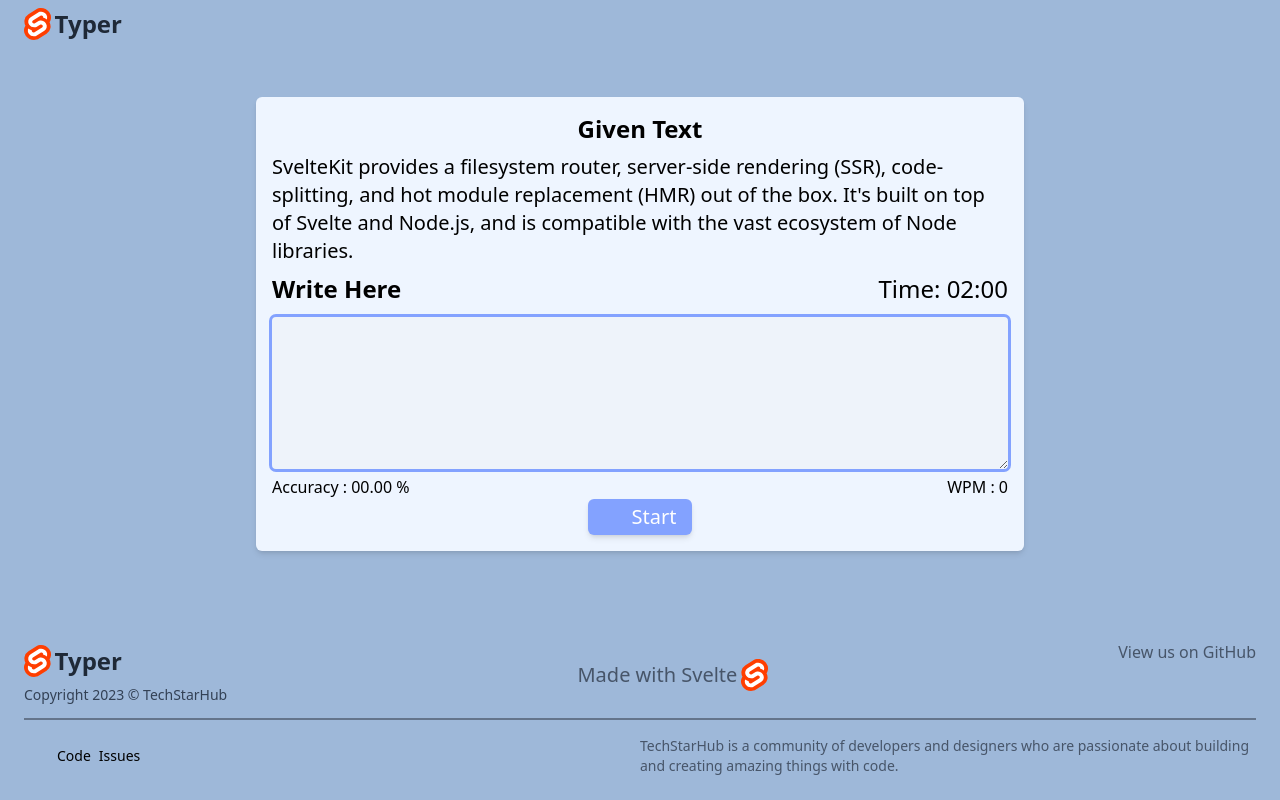
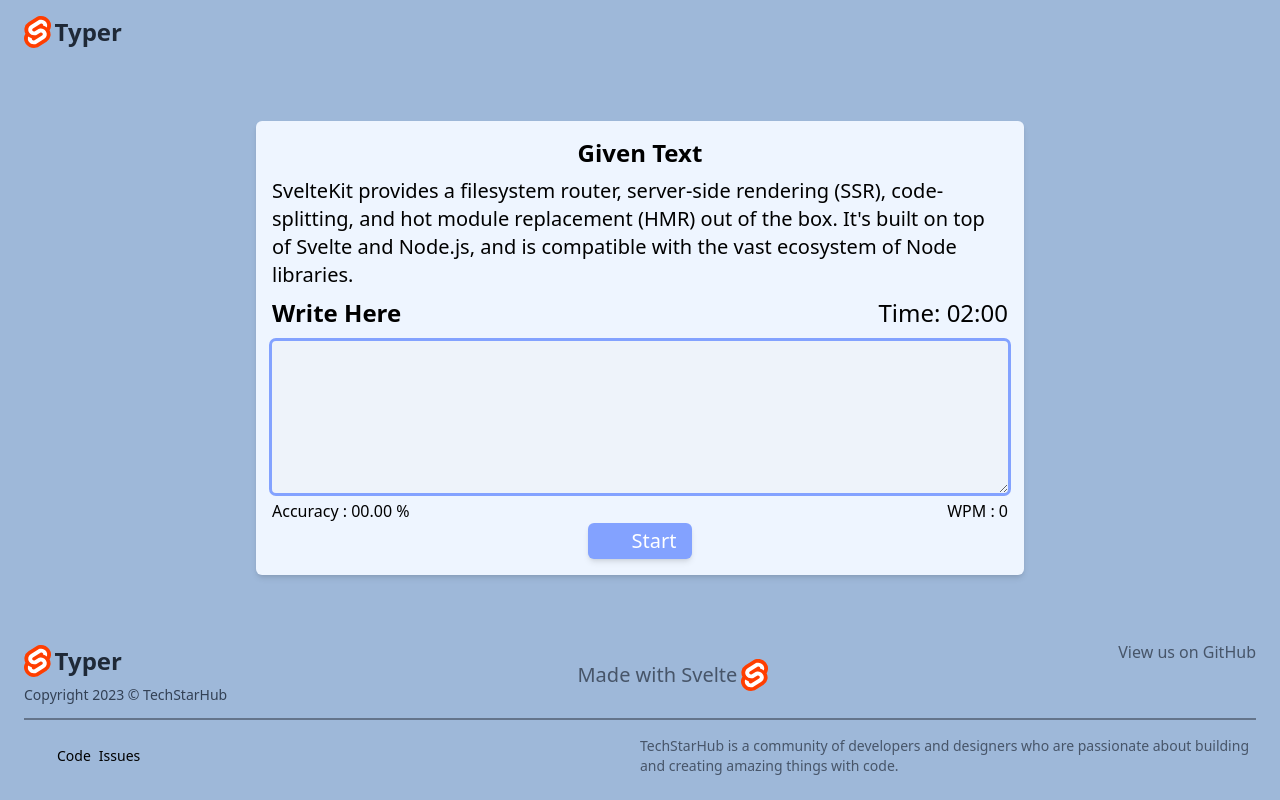
Before and after one commit to TechStarHub/svelte-typer, a Svelte app: page / in a window 1280 px wide. Built offline with nearby package versions, Linux system fonts and the light colour scheme; some icons are missing.

Commit message:
[UPDATE]: header ui updated

```diff
--- a/src/components/Header.svelte
+++ b/src/components/Header.svelte
@@ -1,11 +1,17 @@
 <script>
 </script>
 
-<header class="w-full px-6 py-2 " >
+<header class="w-full px-6 py-4 mb-8" >
     <a href="/" class="flex items-center gap-1">
-        <img src="/svelte.svg" alt="">
+        <img src="/svelte.svg" class="svelte-logo " alt="">
         <h1 class="text-2xl font-bold text-gray-800">
             Typer
         </h1>
     </a>
 </header>
+
+<style>
+    header>a:hover .svelte-logo {
+        filter: drop-shadow(0px 0px 7px #EC8F5E);
+    }
+</style>
```
